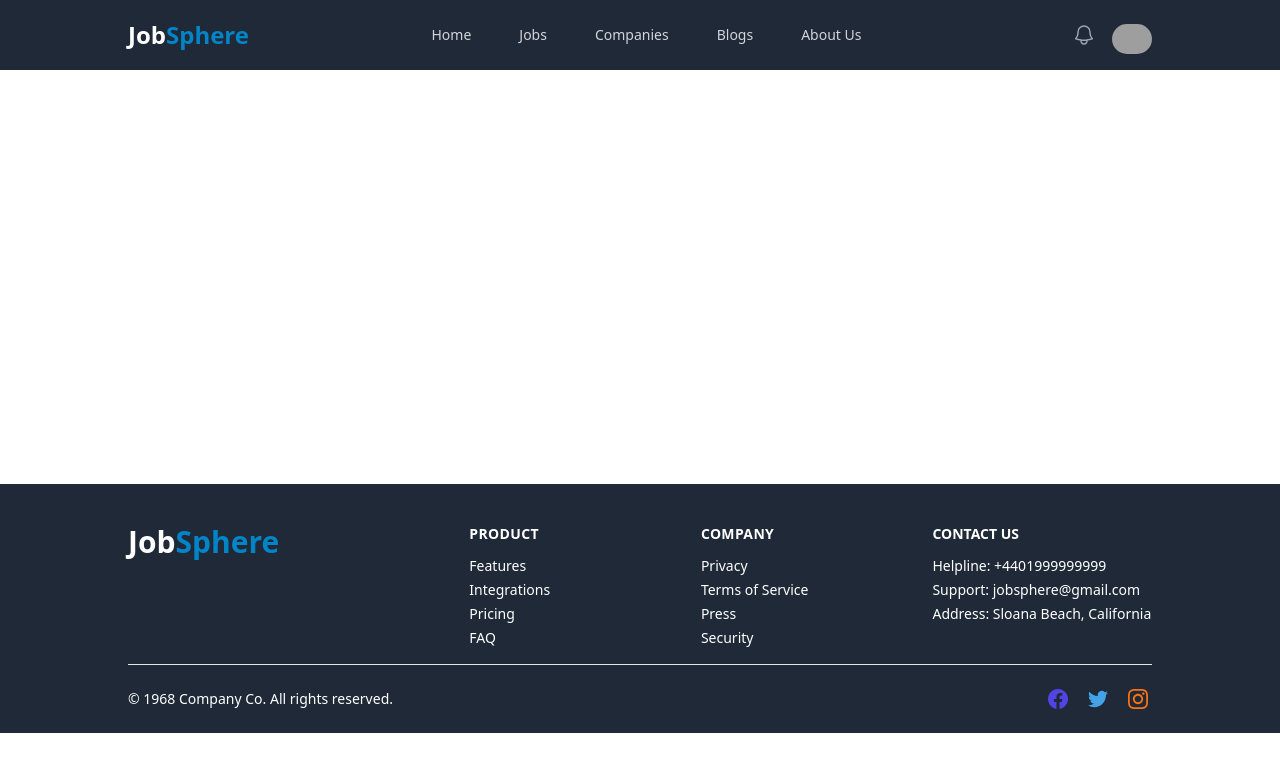
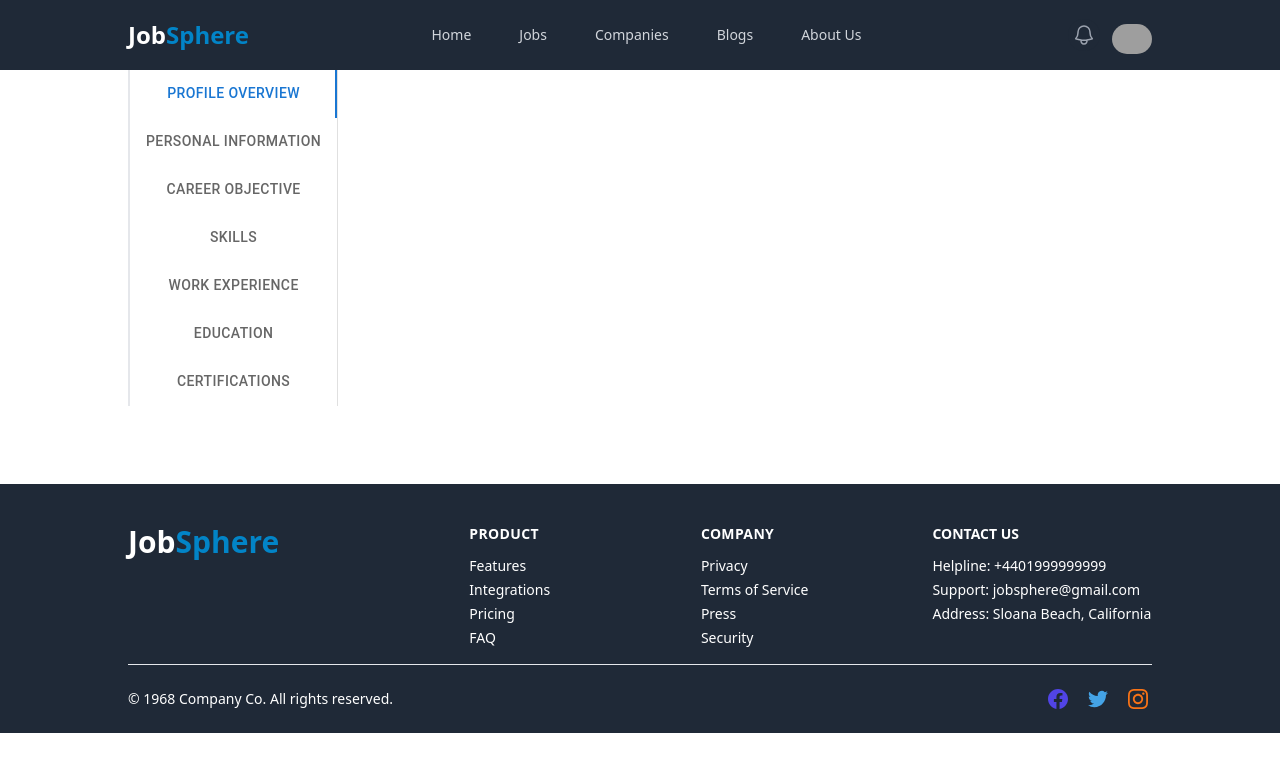
Before and after one commit to HunterMahmud/JobSphere, a Next.js app: page /profile in a window 1280 px wide. Shown: the top 772 px of the page. Built offline with nearby package versions, Linux system fonts and the light colour scheme; grey boxes are pictures that could not be loaded.

Commit message:
add: tabs added profile page

```diff
--- a/src/app/profile/page.jsx
+++ b/src/app/profile/page.jsx
@@ -1,11 +1,169 @@
-import React from 'react';
+'use client'
+import * as React from 'react';
+import PropTypes from 'prop-types';
+import Tabs from '@mui/material/Tabs';
+import Tab from '@mui/material/Tab';
+import Typography from '@mui/material/Typography';
+import Box from '@mui/material/Box';
 
-const ProfilePage = () => {
+const profile = {
+    "profileOverview": {
+        "fullName": "John Doe",
+        "profilePicture": "profile-picture.jpg",
+        "professionalTitle": "Frontend Developer",
+        "location": "Dhaka, Bangladesh",
+        "resumeLink": "/resume.pdf"
+    },
+    "personalInformation": {
+        "email": "johndoe@example.com",
+        "phoneNumber": "+880 123 456 789",
+        "socialLinks": {
+            "linkedin": "https://linkedin.com/in/johndoe",
+            "github": "https://github.com/johndoe",
+            "portfolio": "https://johndoe.com"
+        }
+    },
+    "careerObjective": "Motivated Frontend Developer with 3 years of experience in building dynamic web applications using React.js and modern web technologies. Looking for a challenging role in a progressive organization where I can contribute to product development and growth.",
+    "skills": {
+        "technicalSkills": [
+            "React.js",
+            "Node.js",
+            "JavaScript",
+            "MongoDB",
+            "RESTful APIs",
+            "HTML/CSS"
+        ],
+        "softSkills": [
+            "Communication",
+            "Teamwork",
+            "Problem Solving"
+        ]
+    },
+    "workExperience": [
+        {
+            "jobTitle": "Frontend Developer",
+            "companyName": "ABC Company",
+            "startDate": "Jan 2022",
+            "endDate": "Present",
+            "responsibilities": [
+                "Developed and maintained scalable web applications using React.js, enhancing user engagement by 20%.",
+                "Collaborated with cross-functional teams to design intuitive UI/UX solutions."
+            ]
+        }
+    ],
+    "education": [
+        {
+            "degree": "B.Sc. in Computer Science",
+            "institution": "XYZ University",
+            "startDate": "2018",
+            "endDate": "2022",
+            "fieldOfStudy": "Computer Science"
+        }
+    ],
+    "certifications": [
+        {
+            "certificationName": "Google Cloud Certified",
+            "issuingOrganization": "Google",
+            "year": 2023
+        },
+        {
+            "certificationName": "React.js Advanced Course",
+            "issuingOrganization": "Udemy",
+            "year": 2022
+        }
+    ],
+    "projects": [
+        {
+            "projectName": "Job Search Platform",
+            "description": "Developed a full-stack job portal application using React, Node.js, and MongoDB. Implemented user authentication, job listing, and search functionalities, contributing to a 30% increase in job placements."
+        }
+    ],
+    "languages": [
+        {
+            "language": "English",
+            "proficiency": "Fluent"
+        },
+        {
+            "language": "Spanish",
+            "proficiency": "Intermediate"
+        },
+        {
+            "language": "Bengali",
+            "proficiency": "Native"
+        }
+    ],
+    "interests": [
+        "Photography",
+        "Open-source contributions",
+        "Blogging",
+        "Traveling"
+    ]
+}
+
+
+function TabPanel(props) {
+    const { children, value, index, ...other } = props;
+
     return (
-        <div>
-
+        <div
+            role="tabpanel"
+            hidden={value !== index}
+            id={`vertical-tabpanel-${index}`}
+            aria-labelledby={`vertical-tab-${index}`}
+            {...other}
+        >
+            {value === index && (
+                <Box sx={{ p: 3 }}>
+                    <Typography>{children}</Typography>
+                </Box>
+            )}
         </div>
     );
+}
+
+TabPanel.propTypes = {
+    children: PropTypes.node,
+    index: PropTypes.number.isRequired,
+    value: PropTypes.number.isRequired,
 };
 
-export default ProfilePage;
+function a11yProps(index) {
+    return {
+        id: `vertical-tab-${index}`,
+        'aria-controls': `vertical-tabpanel-${index}`,
+    };
+}
+
+export default function VerticalTabs() {
+    const [value, setValue] = React.useState(0);
+    const width = false;
+    const handleChange = (event, newValue) => {
+        setValue(newValue);
+    };
+
+    return (
+        <div className='custom-container border-l-2'>
+            <Box
+                sx={{ flexGrow: 1, bgcolor: 'background.paper', }}
+                className="flex flex-col md:flex-row"
+            >
+                <Tabs
+                    orientation={`${width ? 'horizontal' : 'vertical'}`}
+                    variant="scrollable"
+                    value={value}
+                    onChange={handleChange}
+                    aria-label="Vertical tabs example"
+                    sx={{ borderRight: 1, borderColor: 'divider' }}
+                >
+                    <Tab label="Profile Overview" {...a11yProps(0)} className='capitalize' />
+                    <Tab label="Personal Information" {...a11yProps(1)} className='capitalize' />
+                    <Tab label="Career Objective" {...a11yProps(2)} className='capitalize' />
+                    <Tab label="Skills" {...a11yProps(3)} className='capitalize' />
+                    <Tab label="Work Experience" {...a11yProps(4)} className='capitalize' />
+                    <Tab label="Education" {...a11yProps(5)} className='capitalize' />
+                    <Tab label="Certifications" {...a11yProps(6)} className='capitalize' />
+                </Tabs>
+            </Box>
+        </div>
+    );
+}
```
